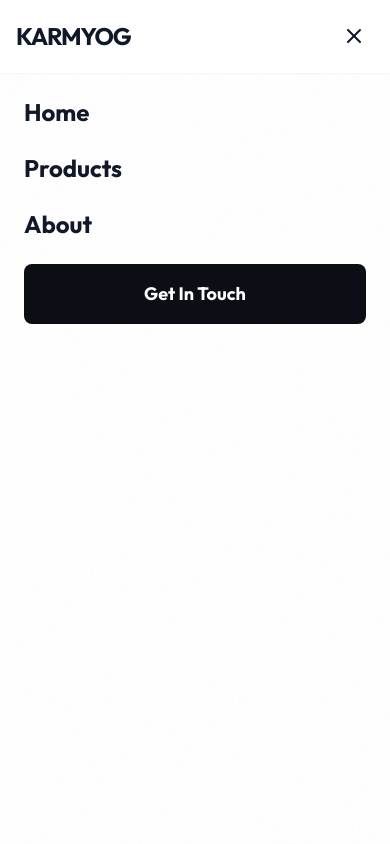
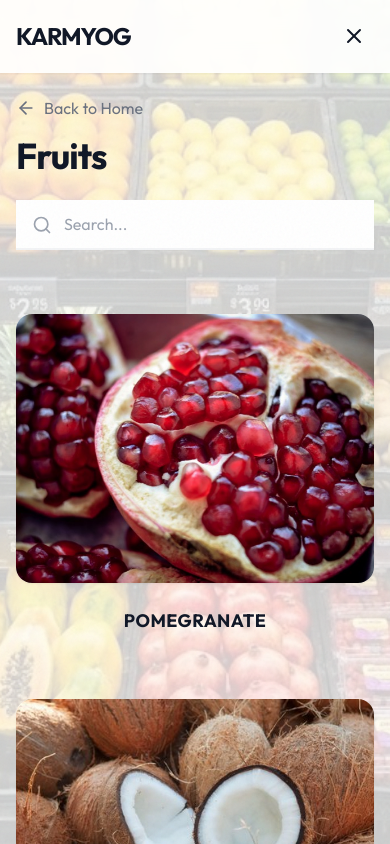
Before and after one commit to Boogiepop004/karmyog_export, a React (Vite) app: page /products/fruits in a window 390 px wide. Both pictures are taken after a click on the button 354 px from the left and 36 px from the top of the page. Shown: the top 844 px of the page. Built offline with nearby package versions, Linux system fonts and the light colour scheme.

Commit message:
Fix: Mobile menu height and enable swipe navigation

```diff
--- a/src/components/Navbar.jsx
+++ b/src/components/Navbar.jsx
@@ -113,7 +113,7 @@
                         initial={{ opacity: 0, y: -20 }}
                         animate={{ opacity: 1, y: 0 }}
                         exit={{ opacity: 0, y: -20 }}
-                        className="fixed inset-0 z-40 bg-white pt-24 px-6 md:hidden"
+                        className="absolute top-full left-0 w-full bg-white shadow-xl border-t border-gray-100 py-6 px-6 md:hidden"
                     >
                         <div className="flex flex-col space-y-6">
                             {navLinks.map((link) => {
--- a/src/index.css
+++ b/src/index.css
@@ -10,7 +10,6 @@
     font-family: var(--font-main);
     background-color: #FFFFFF;
     color: #1F2937;
-    overflow-x: hidden;
 }
 
 /* Custom Scrollbar */
```
